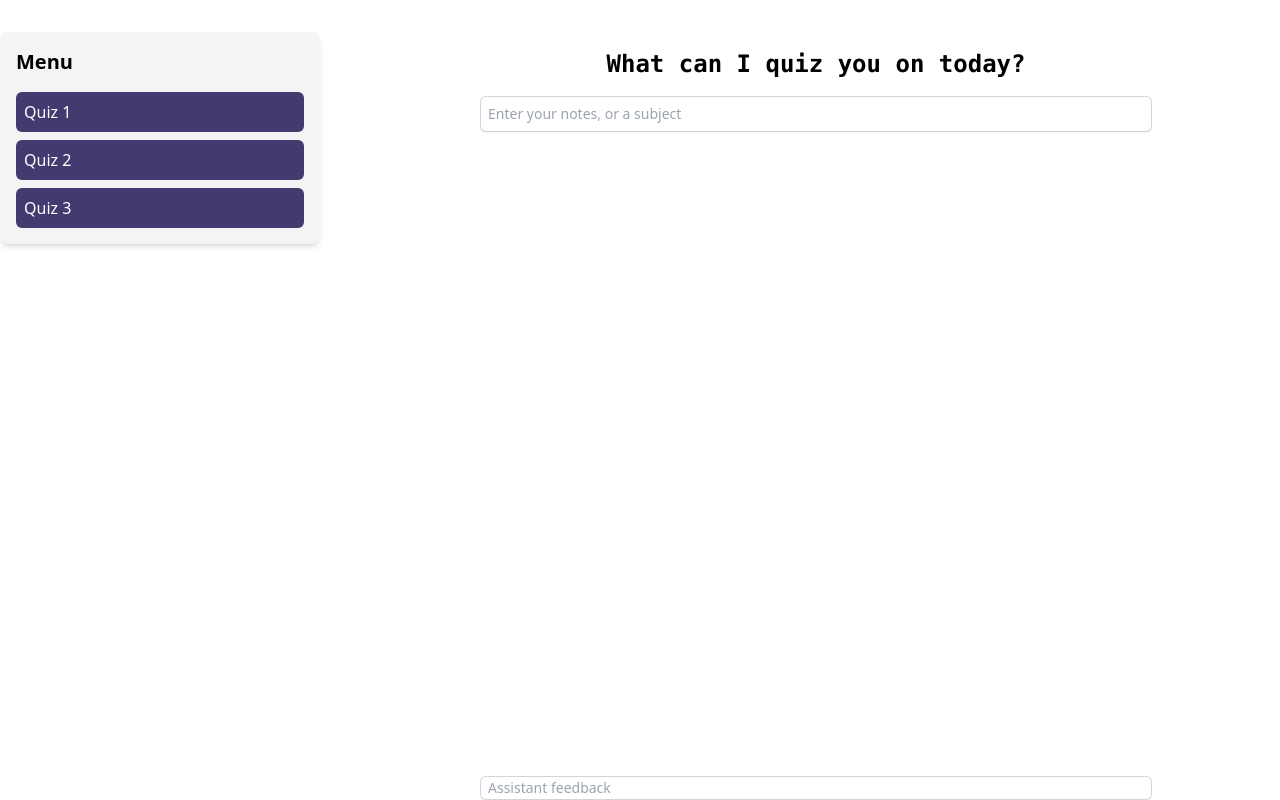
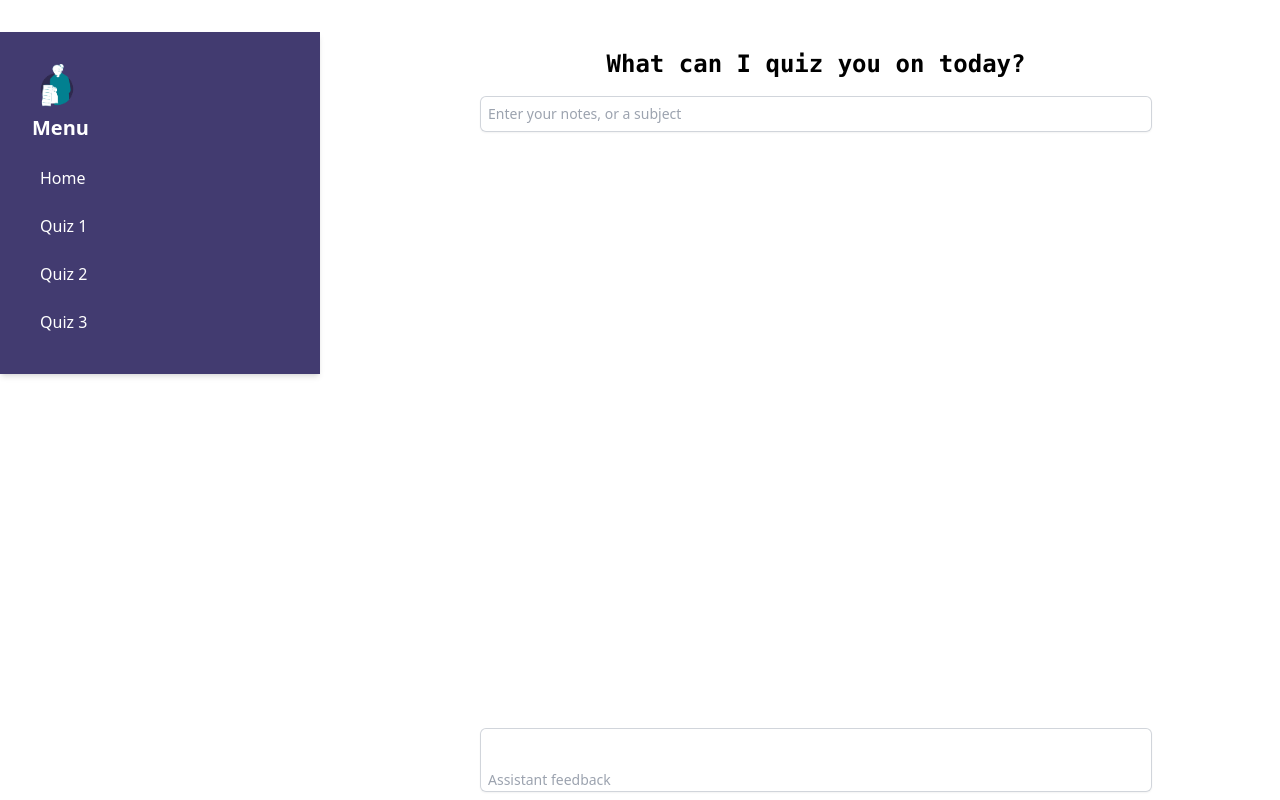
Before and after one commit to brendan-ly/calhacks-quiz-genie, a React (Vite) app: page /quiz in a window 1280 px wide. Built offline with nearby package versions, Linux system fonts and the light colour scheme.

Commit message:
menu fix

```diff
--- a/src/Quiz/Quiz.jsx
+++ b/src/Quiz/Quiz.jsx
@@ -1,5 +1,7 @@
 import React from "react";
+import { useNavigate } from 'react-router-dom'
 import { useState, useEffect } from "react";
+import logo from '/src/img/logo-v2-transparent.png';
 
 export default function Quiz() {
   const [questions, setQuestions] = useState([]);
@@ -11,24 +13,36 @@ export default function Quiz() {
     setInputText(e.target.value);
   };
 
+  const navigate = useNavigate()
+
+  const handleButtonClick = () => {
+    navigate('/')
+  }
+
   return (
     <div className="container mx-auto mt-8">
       <div className="flex">
-        <div className="w-1/4 bg-gray-100 p-4 rounded-lg shadow-md">
-          <h4 className="text-xl font-semibold mb-4">Menu</h4>
+        <div className="w-1/4 bg-newpurple-500 p-8 rounded-none shadow-md">
+          <h4 className="text-xl font-semibold text-white mb-4"><img src={logo} alt="Logo" width={50}/>Menu</h4>
           <ul className="space-y-2">
+          <li>
+              <button onClick = {handleButtonClick} className="w-full text-left p-2 text-white hover:bg-newpurple-700">
+                Home
+              </button>
+            </li>
+
             <li>
-              <button className="w-full text-left p-2 bg-newpurple-500 text-white rounded-md hover:bg-newpurple-700">
+              <button className="w-full text-left p-2 text-white hover:bg-newpurple-700">
                 Quiz 1
               </button>
             </li>
             <li>
-              <button className="w-full text-left p-2 bg-newpurple-500 text-white rounded-md hover:bg-newpurple-700">
+              <button className="w-full text-left p-2 text-white hover:bg-newpurple-700">
                 Quiz 2
               </button>
             </li>
             <li>
-              <button className="w-full text-left p-2 bg-newpurple-500 text-white rounded-md hover:bg-newpurple-700">
+              <button className="w-full text-left p-2 text-white hover:bg-newpurple-700">
                 Quiz 3
               </button>
             </li>
@@ -53,7 +67,7 @@ export default function Quiz() {
             <input // set to output later
               type="text"
               placeholder="Assistant feedback"
-              className="absolute bottom-0 w-full max-w-2xl indent-2 rounded-md border-0 text-gray-900 shadow-sm ring-1 ring-inset ring-gray-300 placeholder:text-gray-400 focus:ring-2 focus:ring-inset focus:ring-newpurple-500 sm:text-sm sm:leading-6"
+              className="absolute bottom-2 w-full max-w-2xl indent-2 pt-10 rounded-md border-0 text-gray-900 shadow-sm ring-1 ring-inset ring-gray-300 placeholder:text-gray-400 focus:ring-2 focus:ring-inset focus:ring-newpurple-500 sm:text-sm sm:leading-6"
             />
           </div>
         </div>
```
Also changed, not shown: src/img/logo-v2-transparent.png (added).
